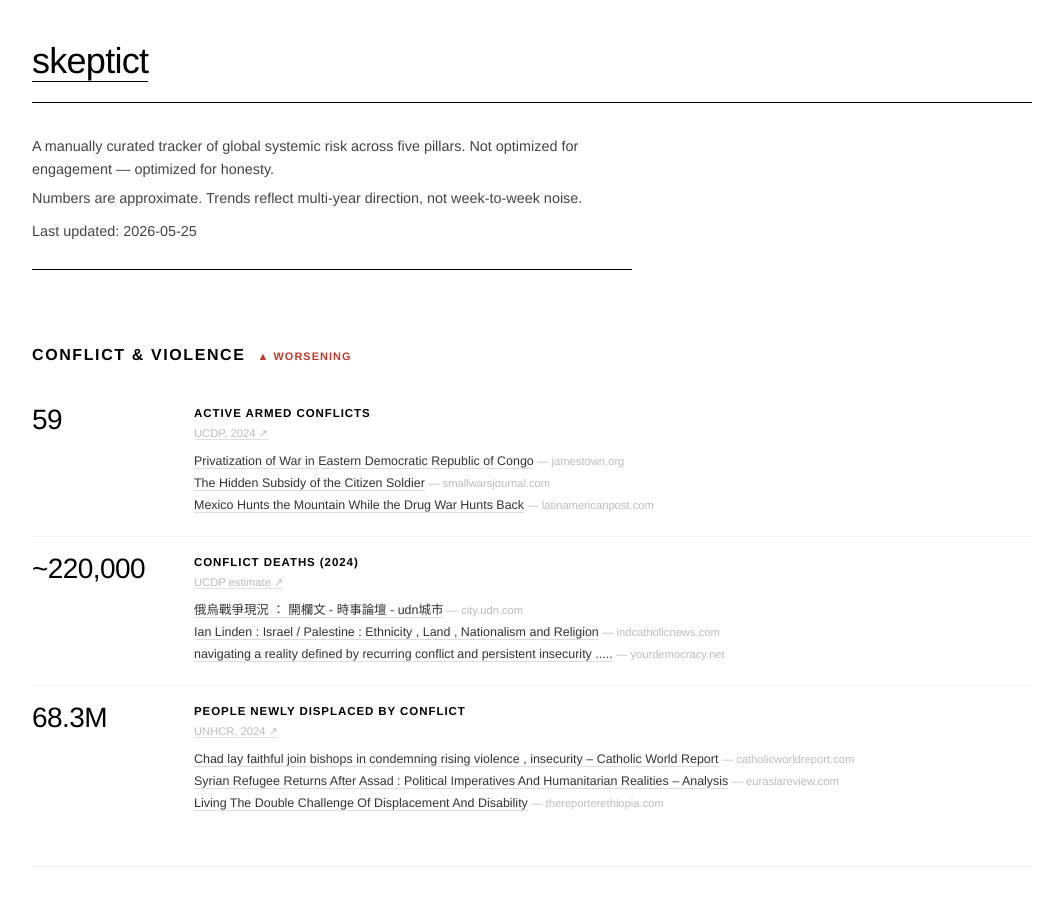
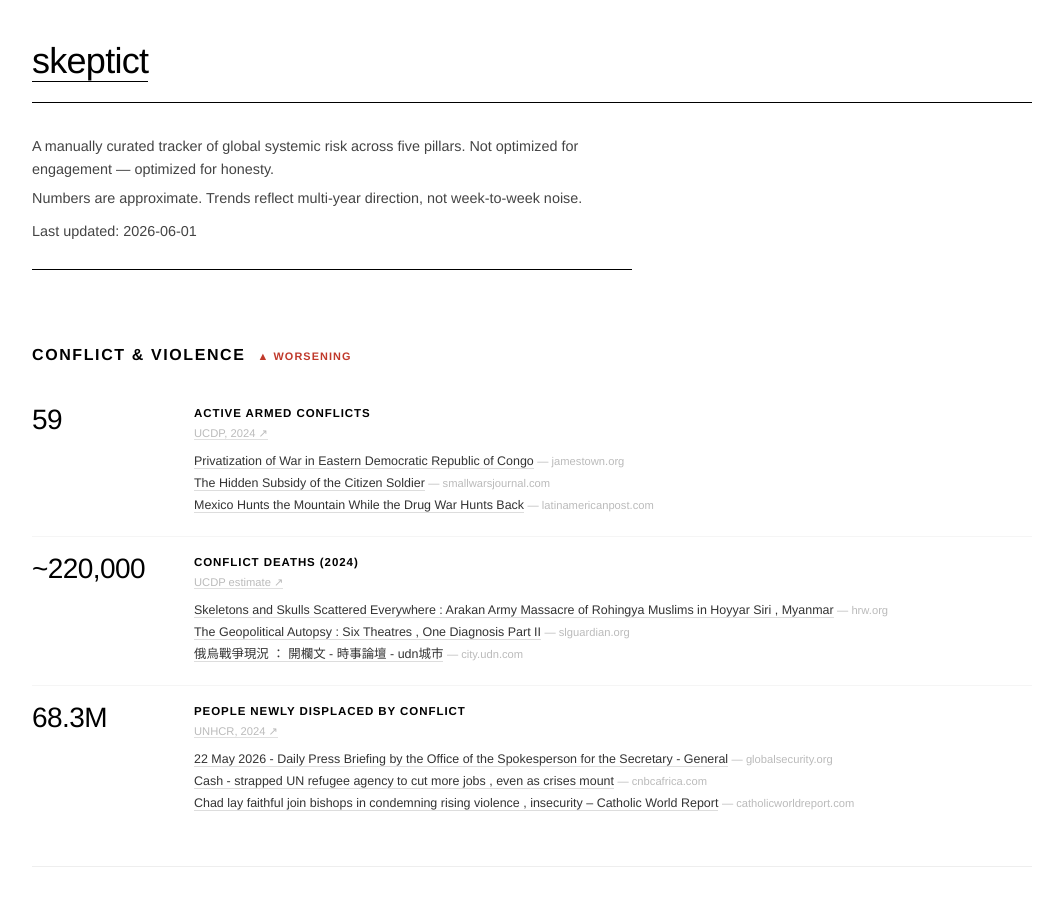
Before and after one commit to skeptict/skeptict.github.io, a Jekyll site: the page built from hellscape/index.html, in a window 1280 px wide and 900 px high. Shown: the whole window, without its empty margins (108-1171 px from the left). Built offline with Jekyll 4.4.1, drawn with Linux system fonts in a browser that asks for light colours.

Commit message:
auto: refresh hellscape articles [2026-06-01]

```diff
--- a/_data/hellscape.yml
+++ b/_data/hellscape.yml
@@ -1,4 +1,4 @@
-last_updated: '2026-05-25'
+last_updated: '2026-06-01'
 pillars:
 - name: Conflict & Violence
   id: conflict
@@ -25,34 +25,33 @@ pillars:
     source_url: https://ucdp.uu.se/
     search_query: conflict deaths battle casualties war 2024
     articles:
+    - title: 'Skeletons and Skulls Scattered Everywhere : Arakan Army Massacre of
+        Rohingya Muslims in Hoyyar Siri , Myanmar'
+      url: https://www.hrw.org/report/2026/05/18/skeletons-and-skulls-scattered-everywhere/arakan-army-massacre-of-rohingya
+      publication: hrw.org
+    - title: 'The Geopolitical Autopsy : Six Theatres , One Diagnosis Part II'
+      url: https://slguardian.org/the-geopolitical-autopsy-six-theatres-one-diagnosis-part-ii/
+      publication: slguardian.org
     - title: 俄烏戰爭現況 ： 開欄文 - 時事論壇 - udn城市
       url: https://city.udn.com/2976/7210328?raid=7295396
       publication: city.udn.com
-    - title: 'Ian Linden : Israel / Palestine : Ethnicity , Land , Nationalism and
-        Religion'
-      url: https://www.indcatholicnews.com/news/54927
-      publication: indcatholicnews.com
-    - title: navigating a reality defined by recurring conflict and persistent insecurity
-        .....
-      url: https://yourdemocracy.net/drupal/node/59527
-      publication: yourdemocracy.net
   - label: People newly displaced by conflict
     value: 68.3M
     note: UNHCR, 2024
     source_url: https://www.unhcr.org/global-trends
     search_query: refugees displaced people conflict 2024 UNHCR
     articles:
+    - title: 22 May 2026 - Daily Press Briefing by the Office of the Spokesperson
+        for the Secretary - General
+      url: https://www.globalsecurity.org/military/library/news/2026/05/mil-260522-unbrief01.htm
+      publication: globalsecurity.org
+    - title: Cash - strapped UN refugee agency to cut more jobs , even as crises mount
+      url: https://www.cnbcafrica.com/2026/cash-strapped-un-refugee-agency-to-cut-more-jobs-even-as-crises-mount
+      publication: cnbcafrica.com
     - title: Chad lay faithful join bishops in condemning rising violence , insecurity
         – Catholic World Report
       url: https://www.catholicworldreport.com/2026/05/17/chads-lay-faithful-join-bishops-in-condemning-rising-insecurity/
       publication: catholicworldreport.com
-    - title: 'Syrian Refugee Returns After Assad : Political Imperatives And Humanitarian
-        Realities – Analysis'
-      url: https://www.eurasiareview.com/11052026-syrian-refugee-returns-after-assad-political-imperatives-and-humanitarian-realities-analysis/
-      publication: eurasiareview.com
-    - title: Living The  Double Challenge  Of Displacement And Disability
-      url: https://www.thereporterethiopia.com/50602/
-      publication: thereporterethiopia.com
 - name: Humanitarian Crisis
   id: humanitarian
   trend: up
```
